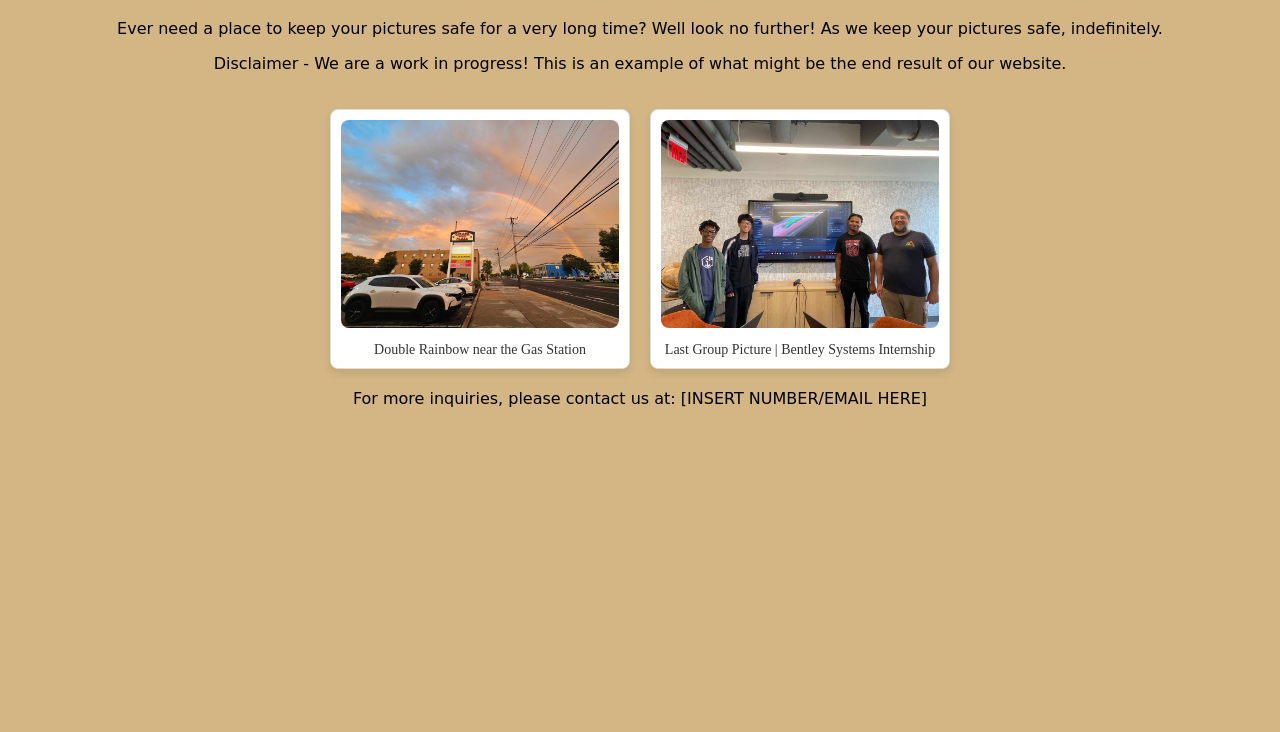
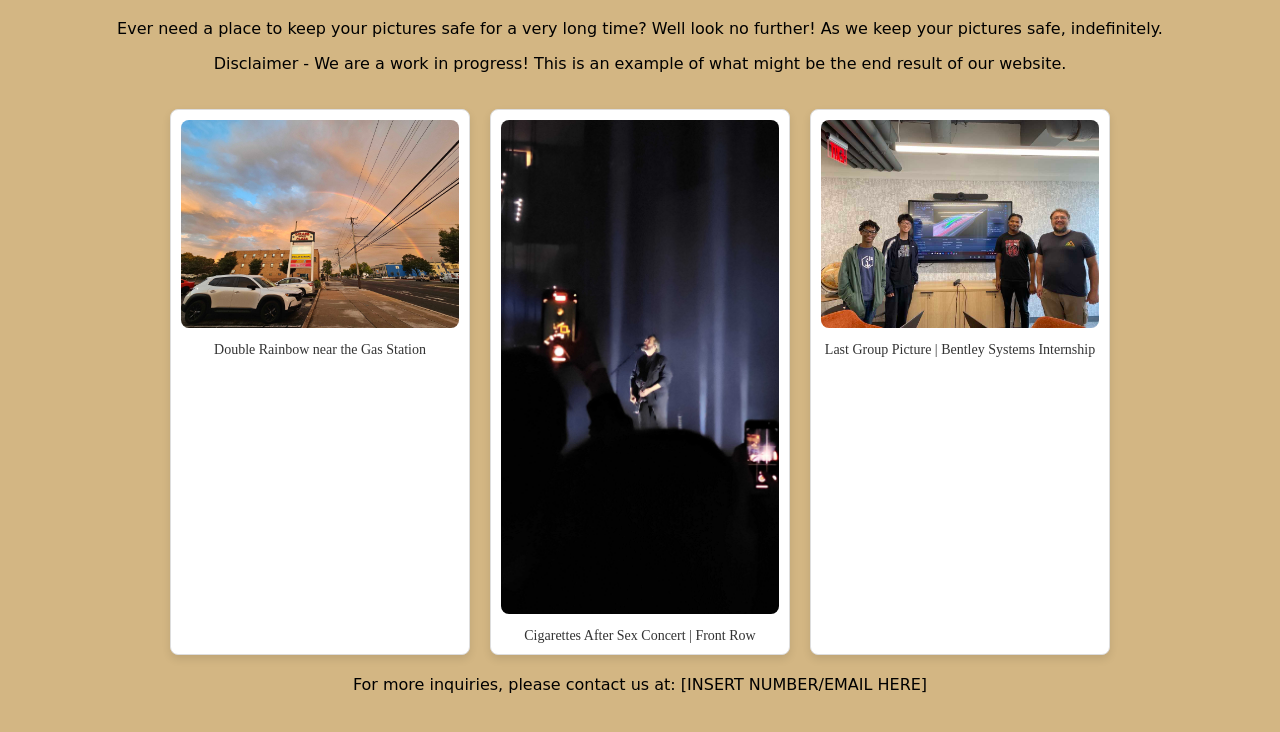
Before and after one commit to ManINeedToSleep/Project-Photobook, a plain HTML site: page index.html in a window 1280 px wide. Shown: the part 62-794 px from the top of the page. Drawn offline with Linux system fonts and the light colour scheme.

Commit message:
lerolerolerolerolerolero

```diff
--- a/index.html
+++ b/index.html
@@ -3,7 +3,7 @@
 
 <head>
   <title>Online Photo Flipbook</title>
-  <link href="style.css" rel="stylesheet" type="text/css" />
+  <link href="style.css" rel="stylesheet"  type="text/css" />
 </head>
 
 <header>
@@ -32,9 +32,18 @@
       </div>
 
       <div class="page">
+        <a href="https://theindyreview.com/2024/07/11/album-review-cigarettes-after-sex-xs/">
+            <div class="photo">
+                <img src="./img/1000087654.jpg" alt="Photo 2">
+            </div>
+        </a>
+        <div class="caption">Cigarettes After Sex Concert | Front Row</div>
+      </div>
+
+      <div class="page">
           <a href="https://maps.app.goo.gl/gvV7ZqrNDGQ2iPer5">
               <div class="photo">
-                  <img src="./img/1000085892.jpg" alt="Photo 2">
+                  <img src="./img/1000085892.jpg" alt="Photo 3">
               </div>
           </a>
           <div class="caption">Last Group Picture | Bentley Systems Internship</div>
```
Also changed, not shown: Img/1000087654.jpg (added).
